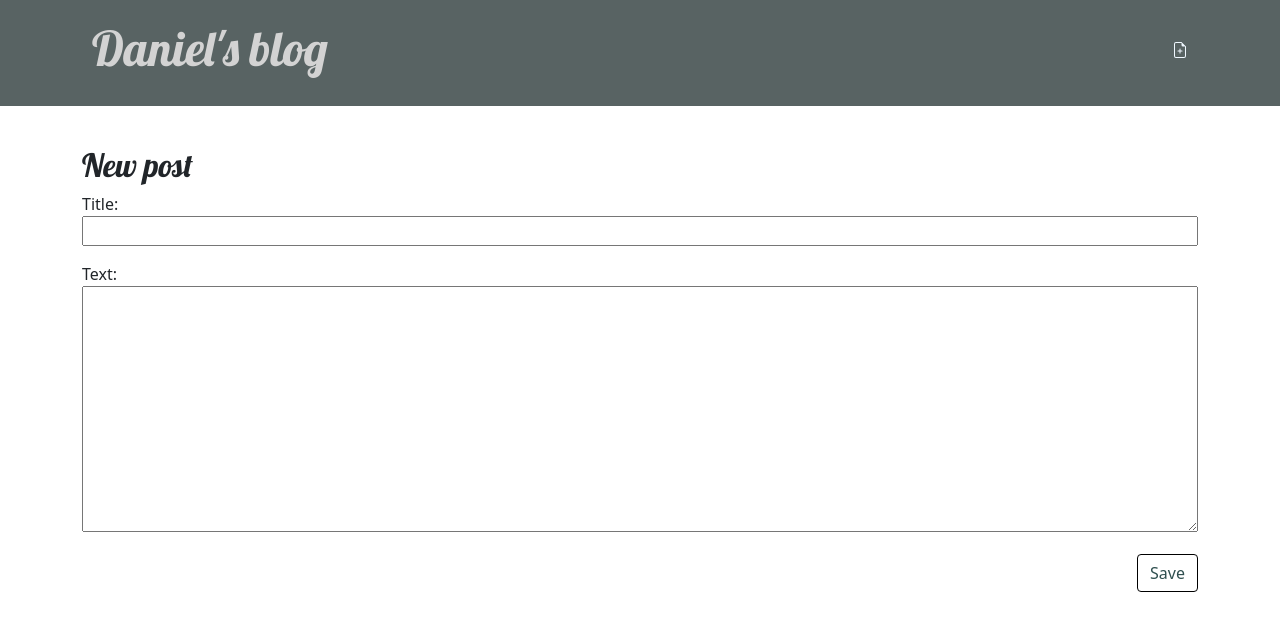
After one commit to assisDaniel/django-blog, a Django app: page /post/new/ in a window 1280 px wide. The commit adds this page. Shown: the top 631 px of the page. Run offline with Django 3.2, Linux system fonts and the light colour scheme; the visitor is signed in with stand-in values (Sample User, id 1).

Commit message:
new way to create and edit posts

```diff
--- /dev/null
+++ b/blog/forms.py
@@ -0,0 +1,8 @@
+from django import forms
+
+from .models import Post
+
+class PostForm(forms.ModelForm):
+    class Meta:
+        model = Post
+        fields = ('title', 'text',)
--- a/blog/static/css/blog.css
+++ b/blog/static/css/blog.css
@@ -29,8 +29,8 @@ h1, h2, h3, h4{
     width: 100%;;
 }
 
-.top-menu, top-menu:hover, top-enu:visited{
-    color:darkslategrey;
+.top-menu, top-menu:hover, top-menu:visited{
+    color: aliceblue;
     float: right;
     font-size: 26pt;
     margin-right: 20px;
@@ -50,12 +50,12 @@ h1, h2, h3, h4{
 }
 
 .btn-secondary, .btn-secondary:visited{
-    color: aliceblue;
+    color: darkslategrey;
     background: none;
-    border-color: aliceblue;
+    border-color: black;
 }
 
 .btn-secondary:hover{
-    color: red;
-    background-color: aliceblue;
+    color: darkslategrey;
+    background-color: darkgray;
 }
--- a/blog/templates/blog/base.html
+++ b/blog/templates/blog/base.html
@@ -10,6 +10,11 @@
 <body>
     <header class="page-header">
         <div class="container">
+            {% if user.is_authenticated %}
+                <a href="{% url 'post_new' %}" class="top-menu">
+                    {% include './icons/file-earmark-plus.svg' %}
+                </a>
+            {% endif %}
             <h1><a href="/">Daniel's blog</a></h1>
         </div>
     </header>
--- /dev/null
+++ b/blog/templates/blog/post_edit.html
@@ -0,0 +1,9 @@
+{% extends 'blog/base.html' %}
+
+{% block content %}
+    <h2>New post</h2>
+    <form method="POST" class="post-form">{% csrf_token %}
+    {{ form.as_p }}
+    <button type="submit" class="save btn btn-secondary">Save</button>
+    </form>
+{% endblock %}
--- a/blog/urls.py
+++ b/blog/urls.py
@@ -4,4 +4,6 @@ from . import views
 urlpatterns = [
     path('', views.post_list, name='post_list'),
     path('post/<int:pk>/', views.post_detail, name='post_detail'),
+    path('post/new/', views.post_new, name='post_new'),
+    path('post/<int:pk>/edit/', views.post_edit, name='post_edit'),
 ]
--- a/blog/views.py
+++ b/blog/views.py
@@ -2,6 +2,8 @@ from django.shortcuts import render
 from .models import Post
 from django.utils import timezone
 from django.shortcuts import render, get_object_or_404
+from .forms import PostForm
+from django.shortcuts import redirect
 
 def post_list(request):
     posts = Post.objects.filter(published_date__lte=timezone.now()).order_by('-published_date')
@@ -10,3 +12,30 @@ def post_list(request):
 def post_detail(request, pk):
     post= get_object_or_404(Post, pk=pk)
     return render(request, 'blog/post_detail.html', {'post':post})
+
+def post_new(request):
+    if request.method == "POST":
+        form = PostForm(request.POST)
+        if form.is_valid():
+            post = form.save(commit=False)
+            post.author= request.user
+            post.published_date= timezone.now()
+            post.save()
+            return redirect('post_detail', pk= post.pk)
+    else:
+        form = PostForm()
+    return render(request, 'blog/post_edit.html', {'form': form})
+
+def post_edit(request, pk):
+    post = get_object_or_404(Post, pk=pk)
+    if request.method == "POST":
+        form= PostForm(request.POST, instance=post)
+        if form.is_valid():
+            post = form.save(commit=False)
+            post.author= request.user
+            post.published_date= timezone.now()
+            post.save()
+            return redirect('post_detail', pk= post.pk)
+    else:
+        form = PostForm(instance=post)
+    return render(request, 'blog/post_edit.html', {'form':form})
```
Also changed, not shown: blog/templates/blog/post_detail.html (+7 -0 lines), blog/templates/blog/icons/file-earmark-plus.svg (added), blog/templates/blog/icons/pencil-fill.svg (added).
